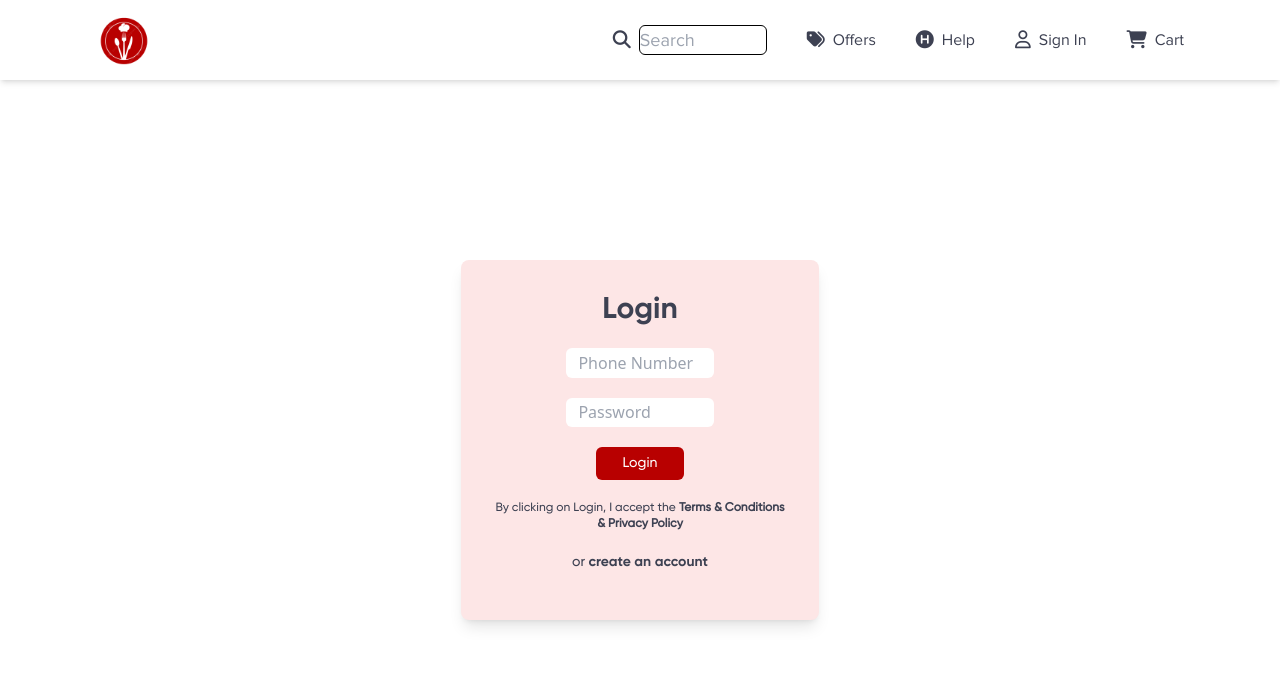
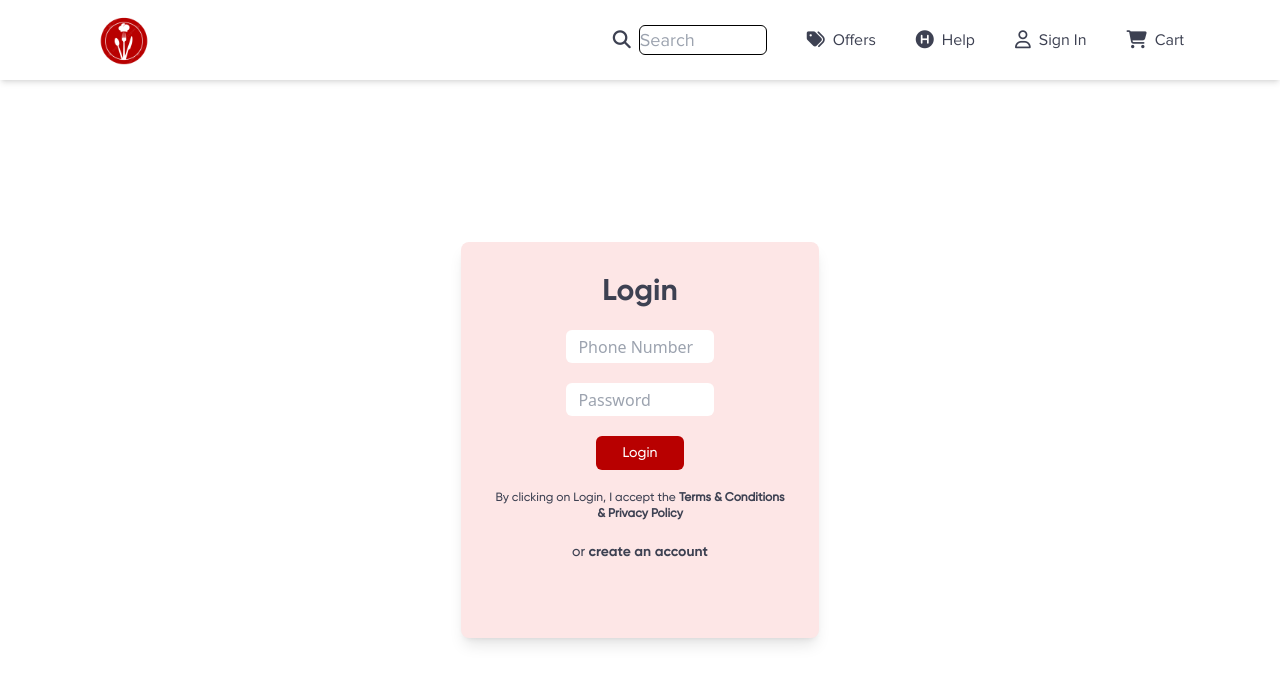
Before and after one commit to cipherravi/Foodie, a React (Vite) app in the folder Frontend/: page /login in a window 1280 px wide. Shown: the top 684 px of the page. Built offline with nearby package versions, Linux system fonts and the light colour scheme; no server answers.

Commit message:
made changes in login&signup

```diff
--- a/Frontend/src/pages/Login.jsx
+++ b/Frontend/src/pages/Login.jsx
@@ -14,7 +14,7 @@ function Login() {
   return (
     <div>
       <div className="wrapper w-screen h-[90vh] flex justify-center items-center">
-        <div className="box flex flex-col justify-start items-center w-[70%] h-1/2 sm:w-[45%] md:w-[40%] lg:w-[30%] xl:w-[28%]   bg-[#fde6e6]  p-8 rounded-lg shadow-lg gap-5">
+        <div className="box flex flex-col justify-start items-center w-[70%] h-[55%] sm:w-[45%] md:w-[40%] lg:w-[30%] xl:w-[28%]   bg-[#fde6e6]  p-8 rounded-lg shadow-lg gap-5">
           <h1 className="form-heading  sm:text-3xl font-gilroy-bold text-2xl">
             Login
           </h1>
@@ -38,9 +38,9 @@ function Login() {
           />
           <button
             type="submit"
-            className="submitw-[55%] h-[11%] sm:w-[45%] md:w-[40%] lg:w-[34%] xl:w-[30%]  text-sm font-gilroy-medium bg-[#b80000] cursor-pointer text-white rounded-md border-none"
+            className="submit w-[50%] h-[10%] py-3 sm:w-[45%] md:w-[40%] lg:w-[34%] xl:w-[30%]  text-sm font-gilroy-medium bg-[#b80000] cursor-pointer text-white rounded-md border-none flex items-center justify-center"
           >
-            Login
+            <p>Login</p>
           </button>
           <span className="term-condition  w-full   px-0 font-gilroy-medium text-xs  text-center ">
             By clicking on Login, I accept the{" "}
@@ -51,7 +51,7 @@ function Login() {
           <span className="create-account font-gilroy-medium text-sm">
             <span>or </span>
             <Link to="/signup">
-              <span className="select-none font-gilroy-bold cursor-pointer">
+              <span className="select-none font-gilroy-bold cursor-pointer ">
                 create an account
               </span>
             </Link>
--- a/Frontend/src/pages/SignUp.jsx
+++ b/Frontend/src/pages/SignUp.jsx
@@ -14,7 +14,7 @@ const SignUp = () => {
   return (
     <div>
       <div className="wrapper  w-screen h-[90vh]  flex justify-center items-center">
-        <div className="box  flex flex-col justify-start items-center w-[70%]  h-1/2  sm:w-[45%] md:w-[40%] lg:w-[30%] xl:w-[28%] bg-[#fde6e6]  p-8 rounded-lg shadow-lg gap-5">
+        <div className="box  flex flex-col justify-start items-center w-[70%]  h-[55%]  sm:w-[45%] md:w-[40%] lg:w-[30%] xl:w-[28%] bg-[#fde6e6]  p-8 rounded-lg shadow-lg gap-5">
           <h1 className="form-heading sm:text-3xl lg:text-4xl font-gilroy-bold text-2xl">
             Sign Up
           </h1>
@@ -38,9 +38,9 @@ const SignUp = () => {
           />
           <button
             type="submit"
-            className="submit   w-[55%] h-[13%] sm:w-[52%] sm:h-[10%] md:w-[55%] lg:w-[56%] xl:w-[50%] text-sm font-gilroy-medium bg-[#b80000] cursor-pointer text-white rounded-md border-none"
+            className="submit  p-2 w-[55%] h-[15%] sm:w-[52%] sm:h-[13%] md:w-[55%] lg:w-[56%] xl:w-[50%] text-xs font-gilroy-medium bg-[#b80000] cursor-pointer text-white rounded-md border-none flex items-center justify-center"
           >
-            Create an account
+            <p> Create an account </p>
           </button>
           <span className="term-condition  w-full  px-0  font-gilroy-medium text-xs  text-center ">
             By clicking on Login, I accept the{" "}
```
